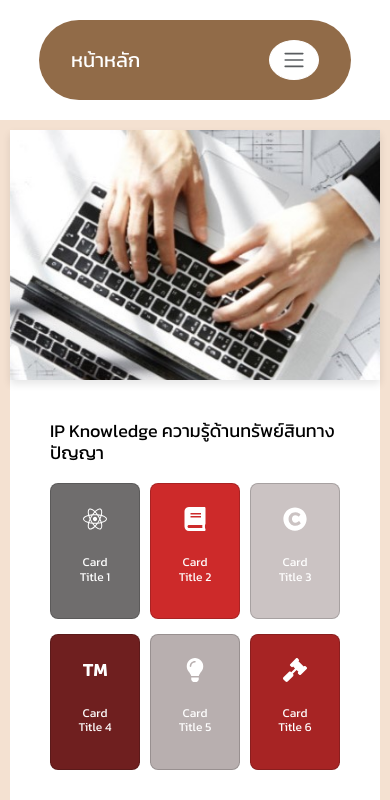
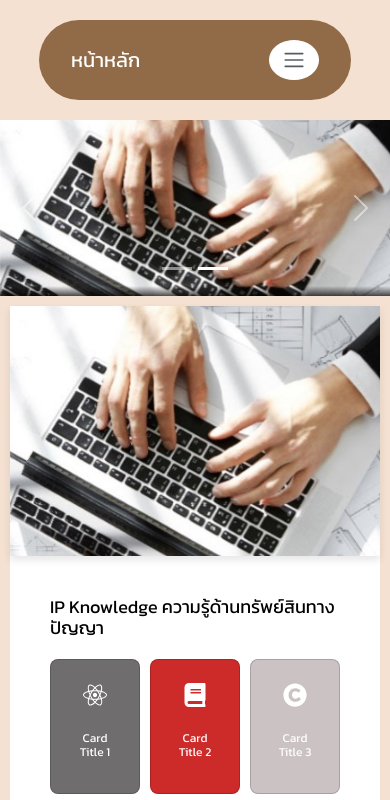
Before and after one commit to IntellectualProp/kpru-project, a Next.js app: page / in a window 390 px wide. Shown: the top 800 px of the page. Built offline with nearby package versions, Linux system fonts and the light colour scheme.

Commit message:
[UPDATE] Slider

```diff
--- /dev/null
+++ b/src/app/components/Slider.jsx
@@ -0,0 +1,44 @@
+import React, { useState, useEffect } from 'react';
+import Carousel from 'react-bootstrap/Carousel';
+import { FaChevronLeft, FaChevronRight } from 'react-icons/fa'
+import styles from './Slider.module.css';
+function Slider() {
+    const slides = [
+        {
+            id: 1,
+            image: '/images/example_slider.jpg',
+            caption: 'First Slide',
+            description: 'This is the description for the first slide'
+        },
+        {
+            id: 2,
+            image: '/images/ip_knowledge.jpg',
+            caption: 'Second Slide',
+            description: 'This is the description for the second slide'
+        }
+    ];
+
+    return (
+        <div className={styles.sliderContainer}>
+            <Carousel fade interval={5000} className={styles.customCarousel}>
+                {slides.map((slide) => (
+                    <Carousel.Item key={slide.id} className={styles.customItem}>
+                        <div className={styles.slideImageContainer}>
+                            <img
+                                className={styles.slideImage}
+                                src={slide.image}
+                                alt={`Slide ${slide.id}`}
+                            />
+                        </div>
+                        <Carousel.Caption className={styles.customCaption}>
+                            {/* <h3>{slide.caption}</h3> */}
+                            {/* <p>{slide.description}</p> */}
+                        </Carousel.Caption>
+                    </Carousel.Item>
+                ))}
+            </Carousel>
+        </div>
+    );
+}
+
+export default Slider;
--- /dev/null
+++ b/src/app/components/Slider.module.css
@@ -0,0 +1,139 @@
+/* Slider.css */
+.sliderContainer {
+    width: 100%;
+    margin: 0 auto;
+    overflow: hidden;
+}
+
+.customCarousel {
+    position: relative;
+    width: 100%;
+}
+
+.slideImageContainer {
+    width: 100%;
+    height: 0;
+    padding-bottom: 30%; /* ลดความสูงจาก 56.25% (16:9) เป็น 35% */
+    position: relative;
+    overflow: hidden;
+}
+
+.slideImage {
+    position: absolute;
+    top: 0;
+    left: 0;
+    width: 100%;
+    height: 100%;
+    object-fit: cover;
+    transition: transform 0.5s ease;
+}
+
+.customItem:hover .slideImage {
+    transform: scale(1.03);
+}
+
+.customCaption {
+    background: linear-gradient(rgba(0, 0, 0, 0), rgba(0, 0, 0, 0.7));
+    padding: 10px 15px; /* ลดความสูงของ padding */
+    bottom: 0;
+    left: 0;
+    right: 0;
+    text-align: left;
+}
+
+.customCaption h3 {
+    font-size: 1.5rem; /* ลดขนาดตัวอักษรของหัวข้อ */
+    font-weight: 600;
+    margin-bottom: 5px; /* ลด margin */
+    text-shadow: 1px 1px 3px rgba(0, 0, 0, 0.5);
+}
+
+.customCaption p {
+    font-size: 1rem; /* ลดขนาดตัวอักษรของคำอธิบาย */
+    line-height: 1.3; /* ลด line-height */
+    margin-bottom: 0;
+    text-shadow: 1px 1px 2px rgba(0, 0, 0, 0.5);
+}
+
+/* Carousel Controls Styling */
+.carousel-control-prev, .carousel-control-next {
+    width: 5%;
+    opacity: 0;
+    transition: opacity 0.3s ease;
+}
+
+.customCarousel:hover .carousel-control-prev,
+.customCarousel:hover .carousel-control-next {
+    opacity: 0.8;
+}
+
+.carousel-indicators {
+    margin-bottom: 5px; /* ลด margin */
+}
+
+.carousel-indicators button {
+    width: 10px; /* ลดขนาดของปุ่ม indicators */
+    height: 10px;
+    border-radius: 50%;
+    margin: 0 4px;
+    background-color: rgba(255, 255, 255, 0.5);
+    transition: background-color 0.3s ease;
+}
+
+.carousel-indicators button.active {
+    background-color: #fff;
+}
+
+/* Responsive styles */
+@media (max-width: 992px) {
+    .slideImageContainer {
+        padding-bottom: 30%; /* ลดความสูงสำหรับหน้าจอขนาดกลาง */
+    }
+
+    .customCaption h3 {
+        font-size: 1.3rem;
+    }
+
+    .customCaption p {
+        font-size: 0.9rem;
+    }
+}
+
+@media (max-width: 768px) {
+    .slideImageContainer {
+        padding-bottom: 50%; /* ปรับความสูงเพื่อรักษาสัดส่วนสำหรับหน้าจอขนาดเล็กกว่า */
+    }
+
+    .customCaption h3 {
+        font-size: 1.1rem;
+    }
+
+    .customCaption p {
+        font-size: 0.8rem;
+    }
+}
+
+@media (max-width: 576px) {
+    .slideImageContainer {
+        padding-bottom: 45%; /* ปรับความสูงสำหรับมือถือ */
+    }
+
+    .customCaption {
+        padding: 5px 10px;
+    }
+
+    .customCaption h3 {
+        font-size: 1rem;
+        margin-bottom: 3px;
+    }
+
+    .customCaption p {
+        font-size: 0.75rem;
+    }
+
+    .carousel-indicators button {
+        width: 8px;
+        height: 8px;
+        margin: 0 3px;
+    }
+}
--- a/src/app/layout.js
+++ b/src/app/layout.js
@@ -10,7 +10,7 @@ export const metadata = {
 export default function RootLayout({ children }) {
   return (
     <html lang="en" suppressHydrationWarning>
-      <body>
+      <body style={{backgroundColor: '#f4e1d1'}}>
         <MyNavbar />
         {children}
       </body>
--- a/src/app/page.jsx
+++ b/src/app/page.jsx
@@ -4,11 +4,12 @@ import Image from "next/image";
 import Link from "next/link";
 import MainMenu from "@components/MainMenu";
 import Chart from "@components/Chart";
-
+import Slider from "@components/Slider";
 export default function Home() {
   return (
-    <div style={{backgroundColor: '#f4e1d1'}}>
+    <div>
       {/* <h1 style={{textAlign: 'center'}}>หน้าหลัก</h1> */}
+      <Slider/>
       <MainMenu/>
       <Chart/>
     </div>
```
Also changed, not shown: public/images/example_slider.jpg (added).
